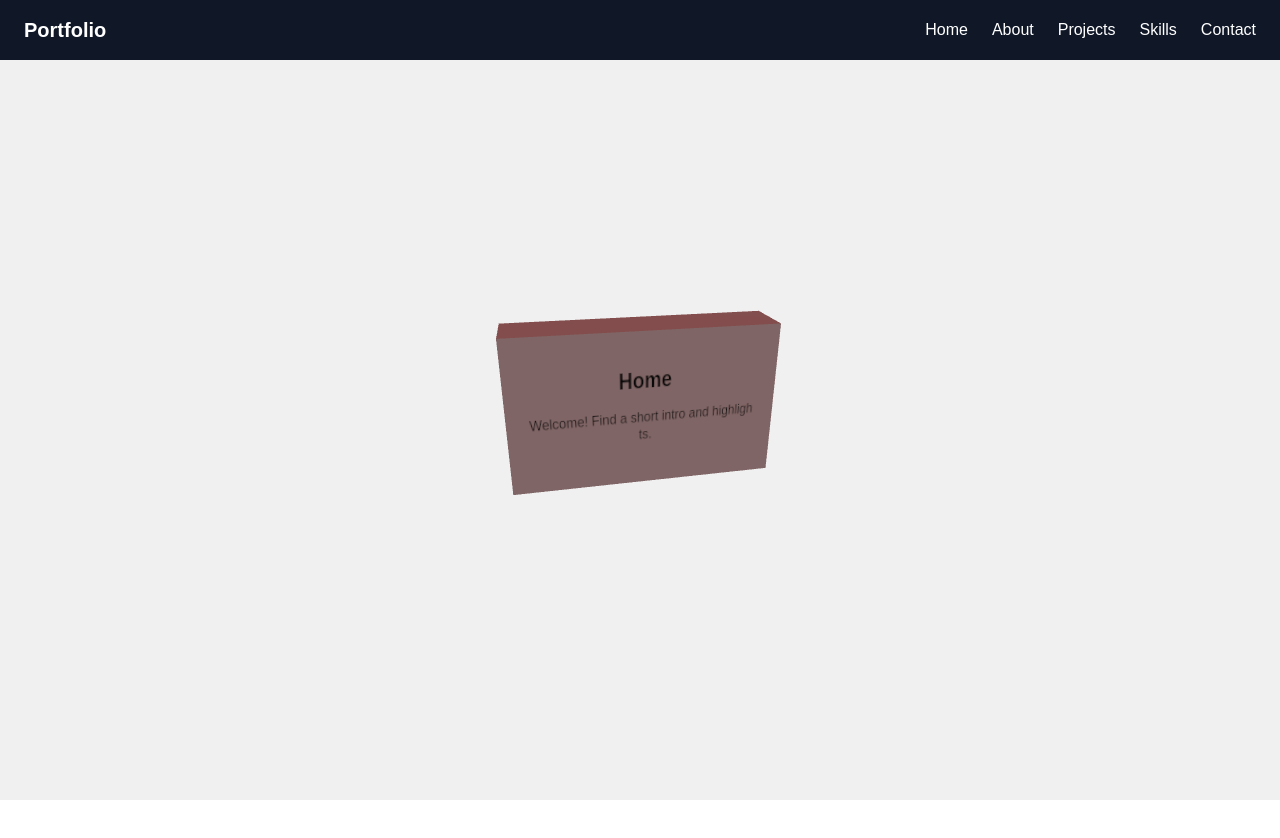
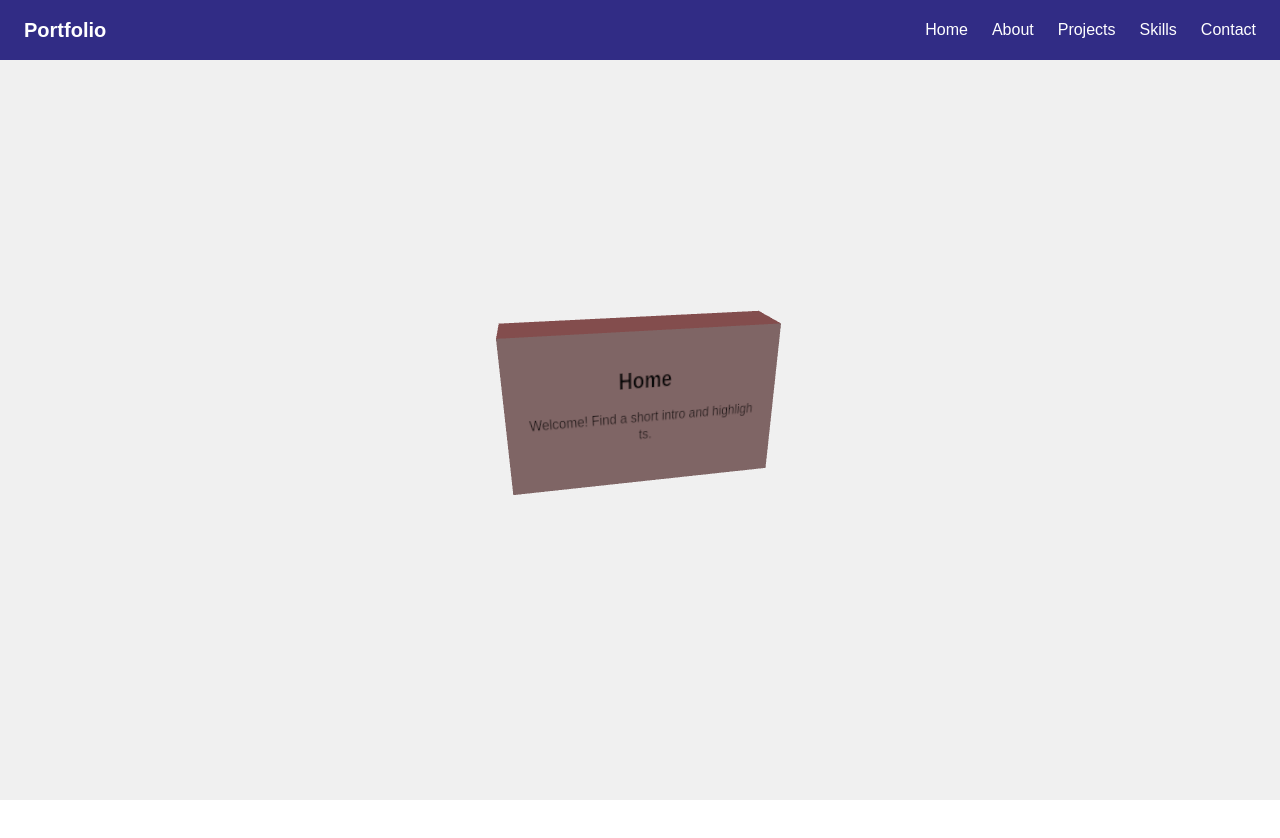
Before and after one commit to LaurienHart/Portfolio-Laurien-Hart, a Next.js app in the folder portfolio/: page / in a window 1280 px wide. Shown: the top 838 px of the page. Built offline with nearby package versions, Linux system fonts and the light colour scheme.

Commit message:
navbar color fixed

```diff
--- a/portfolio/src/components/Navbar.tsx
+++ b/portfolio/src/components/Navbar.tsx
@@ -15,7 +15,7 @@ export default function Navbar() {
     }
 
     return (
-        <nav className="bg-gray-900 text-white px-6 py-4">
+        <nav className="bg-indigo-900 text-white px-6 py-4">
             <div className="flex justify-between items-center">
                 {/* Logo/Brand */}
                 <div className="text-xl font-bold">Portfolio</div>
```
